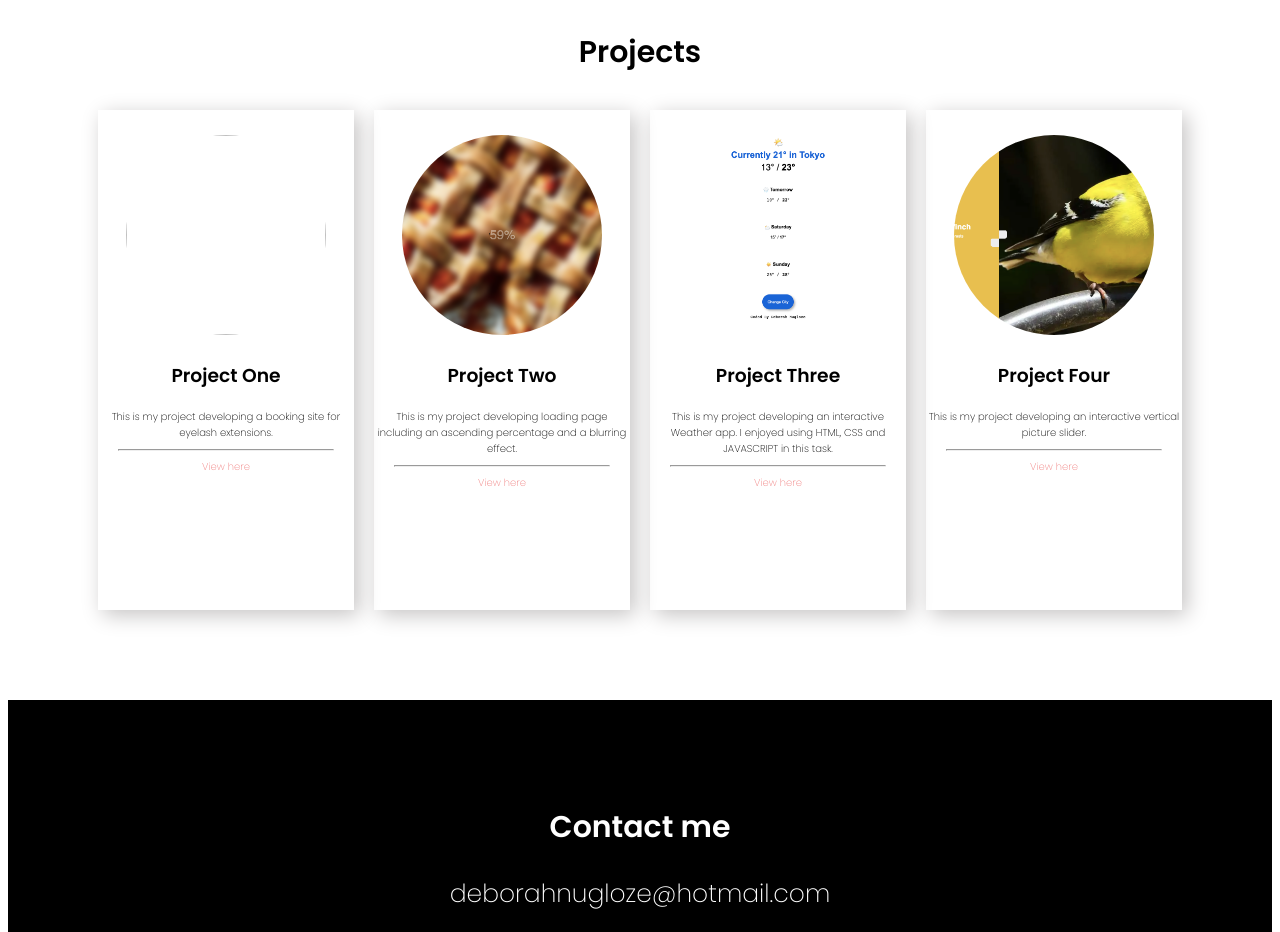
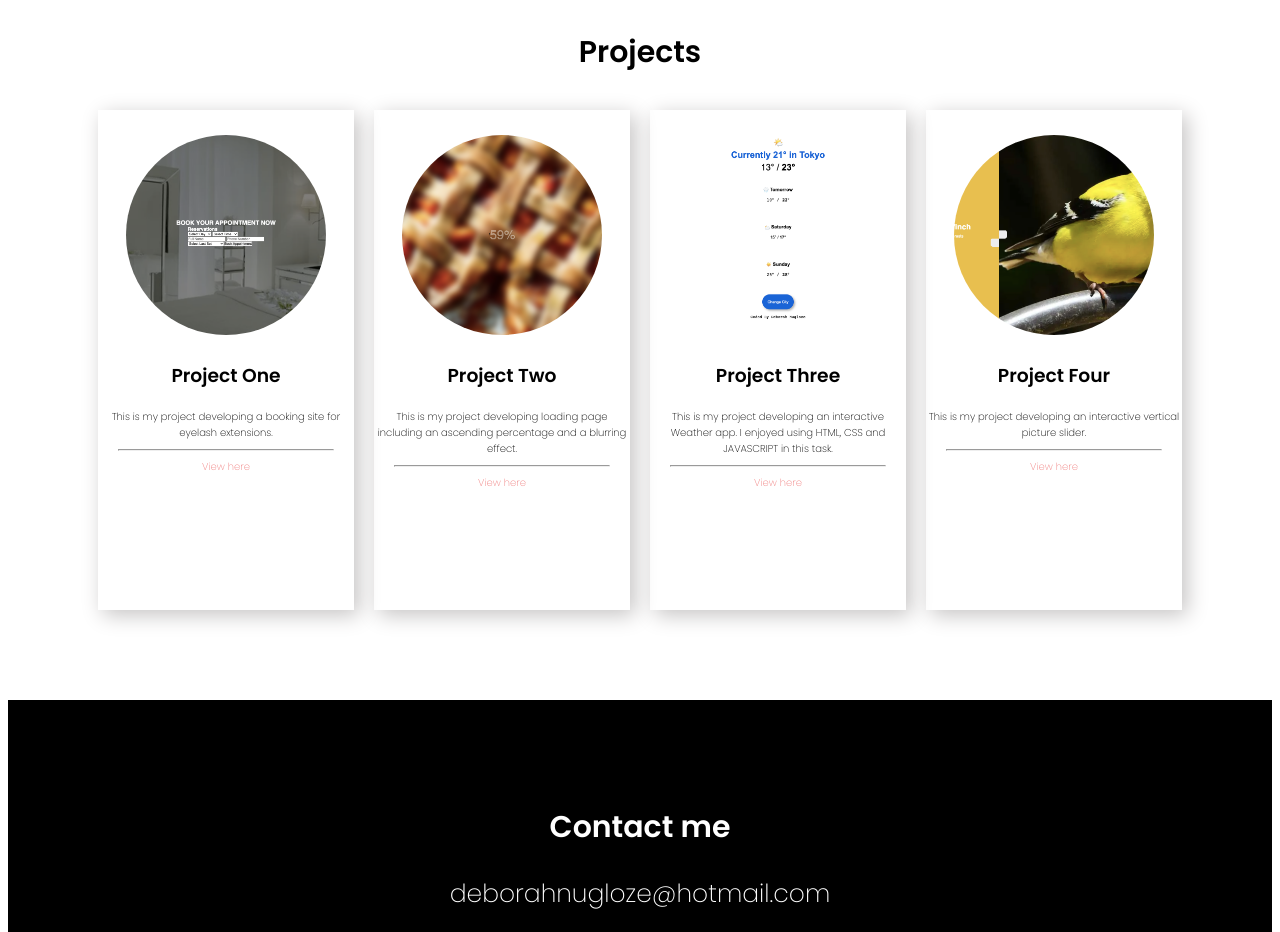
Before and after one commit to debnugloze/debnugloze.github.io, a plain HTML site: page index.html in a window 1280 px wide. Shown: the part 1360-2292 px from the top of the page. Drawn offline with Linux system fonts and the light colour scheme.

Commit message:
Update index.html

```diff
--- a/index.html
+++ b/index.html
@@ -101,7 +101,7 @@
         <div class="project-card">
           <img
             class="project-image"
-            src="src/images/Screenshot 2023-01-17 at 00.02.04.png
+            src="images/Screenshot 2023-01-17 at 00.02.04.png
 "
           />
           <h3>Project One</h3>
```
